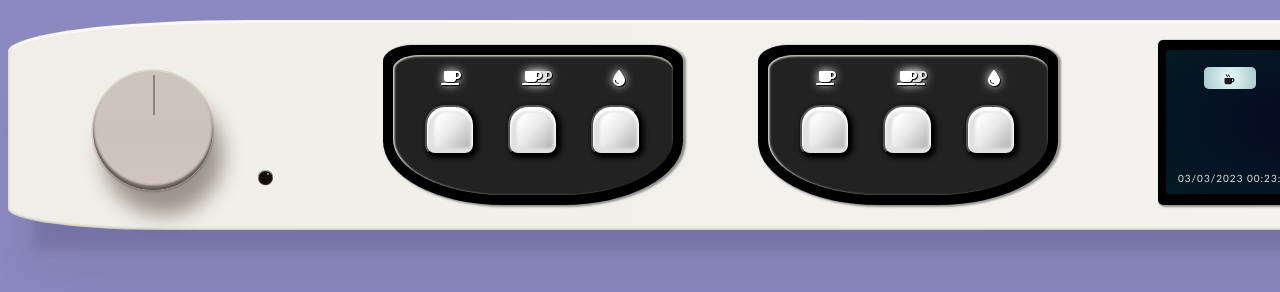
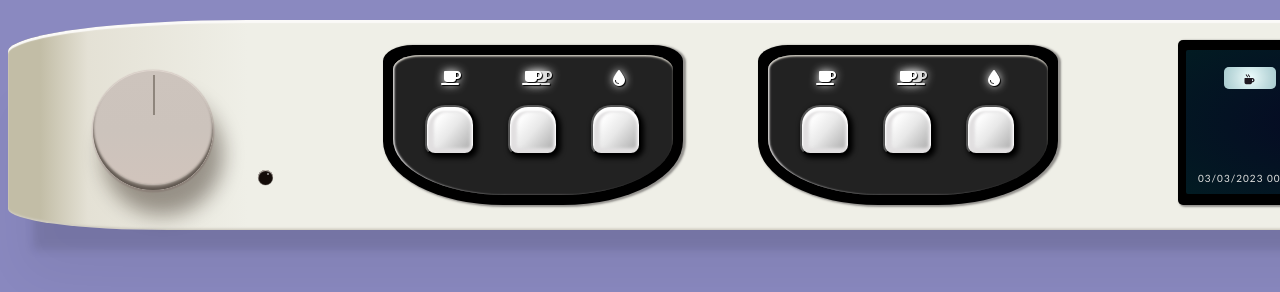
Before and after one commit to lilspad/coffee-excursion, a plain HTML site: page src/index.html in a window 1280 px wide. Shown: the top 292 px of the page. Drawn offline with Linux system fonts and the light colour scheme.

Commit message:
edit machine background

```diff
--- a/src/style/machinetop.css
+++ b/src/style/machinetop.css
@@ -11,10 +11,17 @@ header {
     margin: auto;
     background-color: #EFEFE7;
     background-image:
-        linear-gradient(90deg, #EFEFE7, #F4F3EE);
+        linear-gradient(90deg,
+        #c2bda6 2%,
+        #e4e1d5 5%,
+        #EFEFE7 15%,
+        #EFEFE7 85%,
+        #d8d5c6 95%,
+        #c2bda6 98%
+        );
     box-shadow:
         0 -2px 2px -0.5px #D0CCC1 inset,
-        2px 0 2px -0.5px #E1DFE0 inset,
+
         0 3px 1px #FBFAF8 inset,
         0 45px 10px -25px rgba(0, 0, 0, 0.1),
         0 65px 50px -10px rgba(0, 0, 0, 0.05);
@@ -162,7 +169,7 @@ i.second {
     height: 165px;
     border-radius: 5px;
     background-color: black;
-    right: 150px;
+    right: 130px;
     top: 20px;
     box-shadow: 2px 1px 2px 1px rgba(78, 74, 74, 0.567);
 }
```
